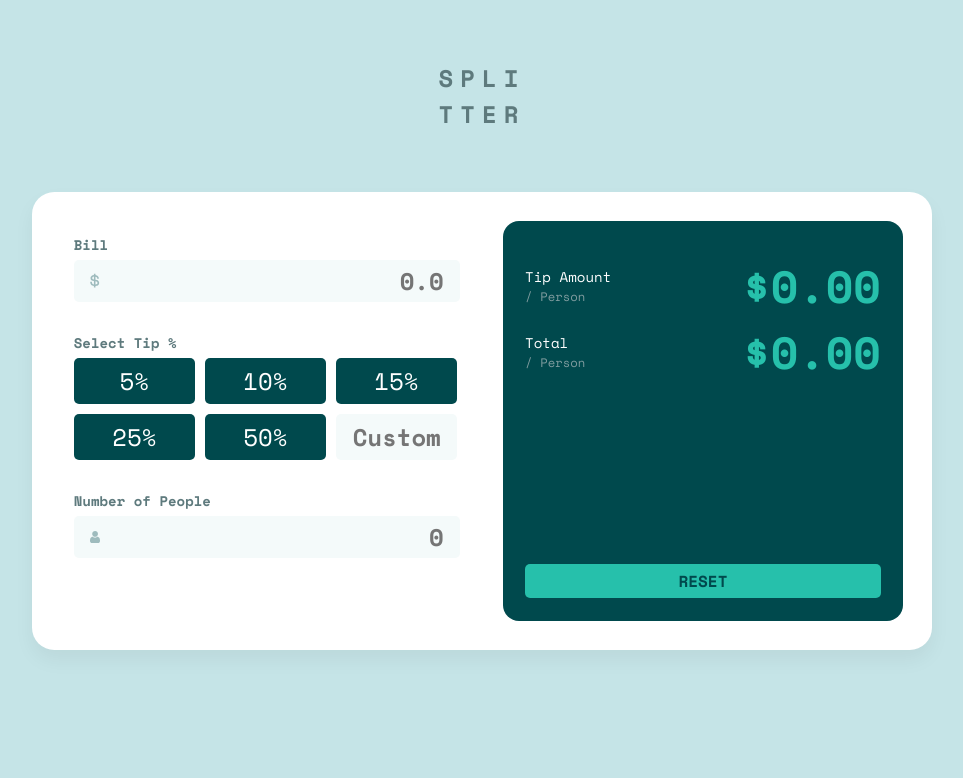
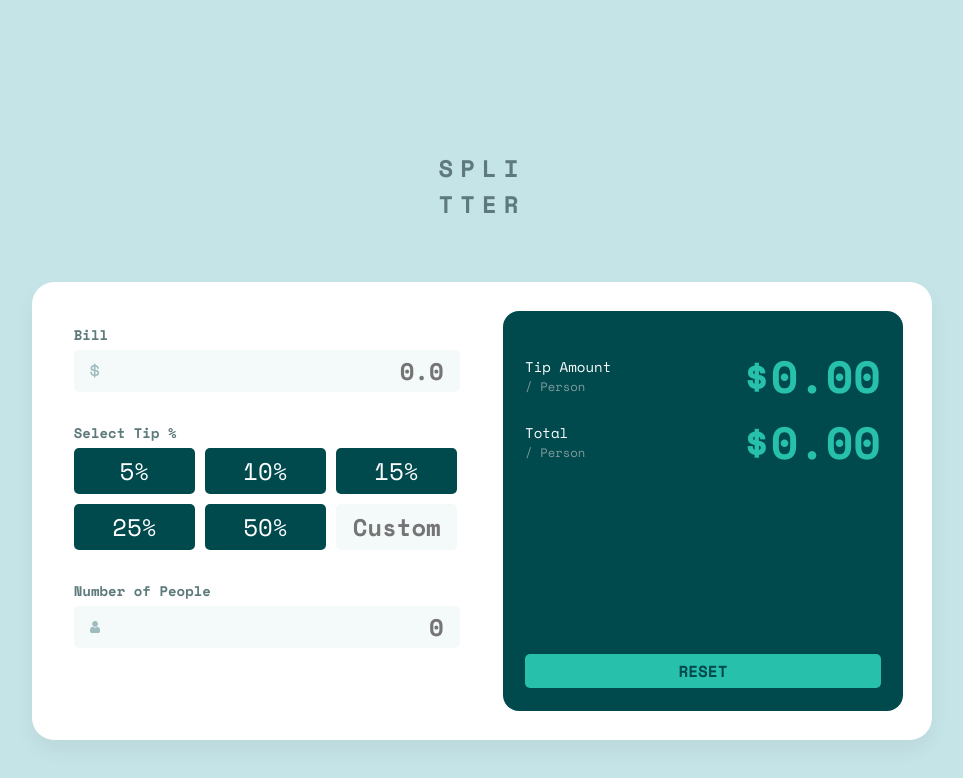
Before and after one commit to MaulidFajar/tip-calculator, a plain HTML site: page index.html in a window 1280 px wide. Shown: the whole page, without its empty margins (158-1121 px from the left). Drawn offline with nearby package versions, Linux system fonts and the light colour scheme.

Commit message:
more css update

```diff
--- a/style.css
+++ b/style.css
@@ -210,6 +210,11 @@ input[type="number"] {
     width: 100%;
     display: flex;
     justify-content: center;
+    align-items: center;
+  }
+
+  .title {
+    margin: 0 0 60px 0;
   }
 
   .tip_content_form {
```
